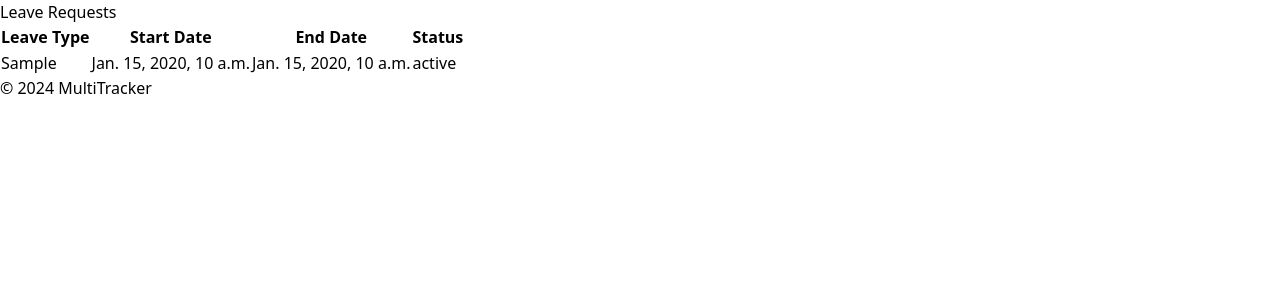
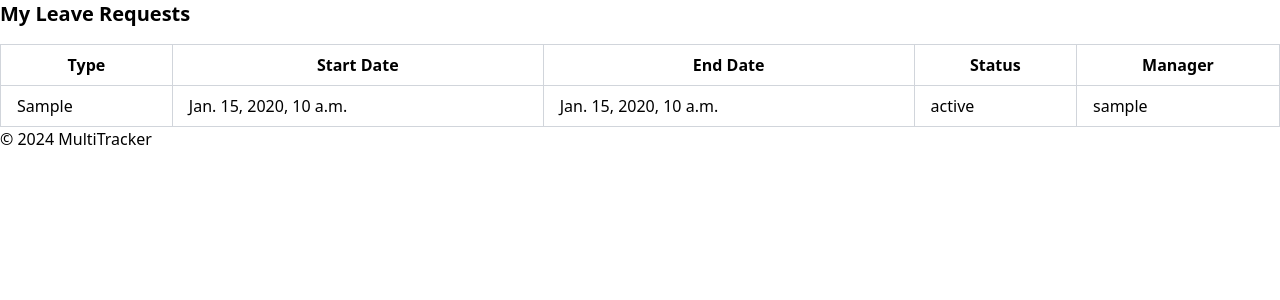
Before and after one commit to DynamiteKitty16/L6-MultiTrack, a Django app: template multi_tracker/workspace/templates/workspace/leave_request_list.html in a window 1280 px wide. Shown: the part 24-324 px from the top of the page. Run offline with Django 5.2, Linux system fonts and the light colour scheme; the template is opened without the code that fills it: most values are stand-ins (such as "Sample title", 1, 10 or a date in 2020).

```diff
--- a/multi_tracker/multi_tracker/settings.py
+++ b/multi_tracker/multi_tracker/settings.py
@@ -122,3 +122,8 @@ STATIC_URL = 'static/'
 # https://docs.djangoproject.com/en/5.1/ref/settings/#default-auto-field
 
 DEFAULT_AUTO_FIELD = 'django.db.models.BigAutoField'
+
+# Authentication URLs
+LOGIN_URL = '/login/'
+LOGIN_REDIRECT_URL = '/dashboard/'  # Where users are redirected after login
+LOGOUT_REDIRECT_URL = '/'          # Where users are redirected after logout
--- a/multi_tracker/workspace/static/css/output.css
+++ b/multi_tracker/workspace/static/css/output.css
@@ -558,6 +558,10 @@ video {
   position: static;
 }
 
+.mb-4 {
+  margin-bottom: 1rem;
+}
+
 .block {
   display: block;
 }
@@ -565,3 +569,57 @@ video {
 .table {
   display: table;
 }
+
+.w-full {
+  width: 100%;
+}
+
+.table-auto {
+  table-layout: auto;
+}
+
+.border-collapse {
+  border-collapse: collapse;
+}
+
+.border {
+  border-width: 1px;
+}
+
+.border-gray-200 {
+  --tw-border-opacity: 1;
+  border-color: rgb(229 231 235 / var(--tw-border-opacity, 1));
+}
+
+.border-gray-300 {
+  --tw-border-opacity: 1;
+  border-color: rgb(209 213 219 / var(--tw-border-opacity, 1));
+}
+
+.px-4 {
+  padding-left: 1rem;
+  padding-right: 1rem;
+}
+
+.py-2 {
+  padding-top: 0.5rem;
+  padding-bottom: 0.5rem;
+}
+
+.py-4 {
+  padding-top: 1rem;
+  padding-bottom: 1rem;
+}
+
+.text-center {
+  text-align: center;
+}
+
+.text-xl {
+  font-size: 1.25rem;
+  line-height: 1.75rem;
+}
+
+.font-bold {
+  font-weight: 700;
+}
--- a/multi_tracker/workspace/templates/workspace/leave_request_list.html
+++ b/multi_tracker/workspace/templates/workspace/leave_request_list.html
@@ -1,23 +1,36 @@
 {% extends 'workspace/base.html' %}
+{% block title %}Leave Requests{% endblock %}
 
 {% block content %}
-<h1>Leave Requests</h1>
-<table>
+<h2 class="text-xl font-bold mb-4">My Leave Requests</h2>
+<table class="table-auto w-full border-collapse border border-gray-200">
     <thead>
         <tr>
-            <th>Leave Type</th>
-            <th>Start Date</th>
-            <th>End Date</th>
-            <th>Status</th>
+            <th class="border border-gray-300 px-4 py-2">Type</th>
+            <th class="border border-gray-300 px-4 py-2">Start Date</th>
+            <th class="border border-gray-300 px-4 py-2">End Date</th>
+            <th class="border border-gray-300 px-4 py-2">Status</th>
+            <th class="border border-gray-300 px-4 py-2">Manager</th>
         </tr>
     </thead>
     <tbody>
-        {% for request in leave_requests %}
+        {% for leave in leave_requests %}
         <tr>
-            <td>{{ request.get_leave_type_display }}</td>
-            <td>{{ request.start_date }}</td>
-            <td>{{ request.end_date }}</td>
-            <td>{{ request.get_status_display }}</td>
+            <td class="border border-gray-300 px-4 py-2">{{ leave.get_leave_type_display }}</td>
+            <td class="border border-gray-300 px-4 py-2">{{ leave.start_date }}</td>
+            <td class="border border-gray-300 px-4 py-2">{{ leave.end_date }}</td>
+            <td class="border border-gray-300 px-4 py-2">{{ leave.get_status_display }}</td>
+            <td class="border border-gray-300 px-4 py-2">
+                {% if leave.manager %}
+                {{ leave.manager.username }}
+                {% else %}
+                N/A
+                {% endif %}
+            </td>
+        </tr>
+        {% empty %}
+        <tr>
+            <td colspan="5" class="text-center py-4">No leave requests found.</td>
         </tr>
         {% endfor %}
     </tbody>
```
Also changed, not shown: multi_tracker/multi_tracker/urls.py (+8 -5 lines), multi_tracker/workspace/templates/workspace/dashboard.html (added, +8 -0 lines), multi_tracker/workspace/templates/workspace/home.html (added, +8 -0 lines), multi_tracker/workspace/views.py (+26 -0 lines).
